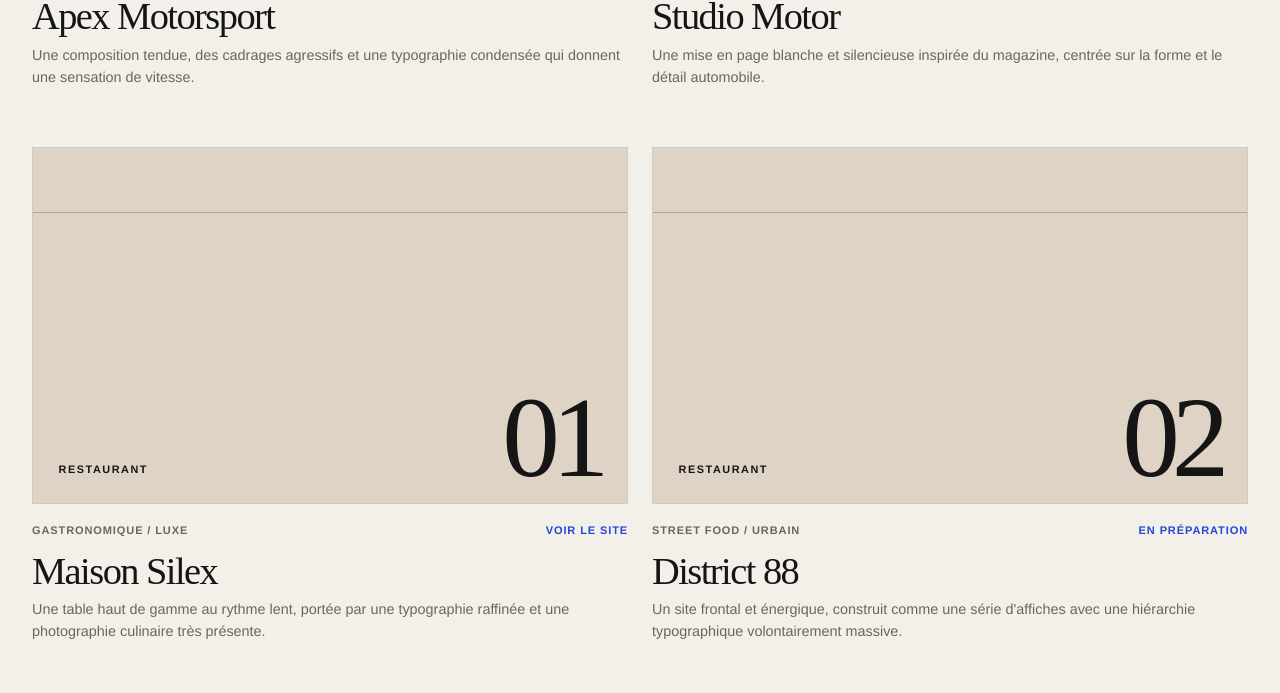
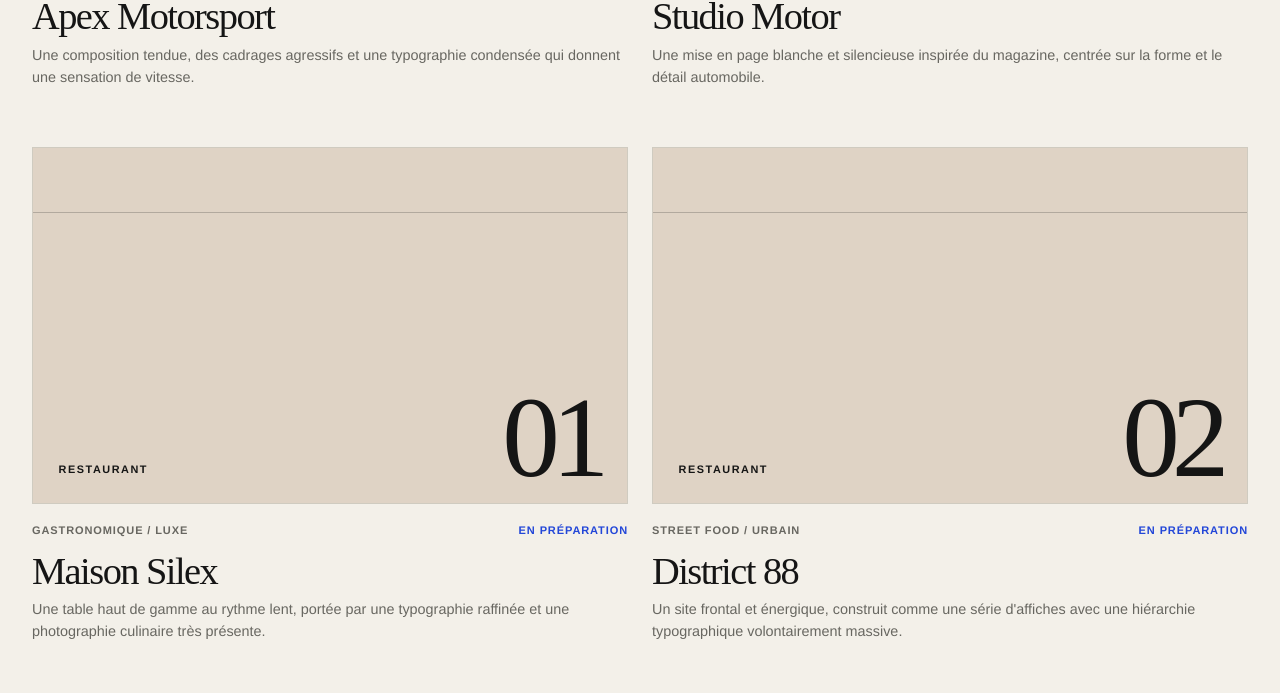
Before and after one commit to maxberck/portfolio-sites, a Next.js app: page / in a window 1280 px wide. Shown: the part 2982-3675 px from the top of the page. Built offline with nearby package versions, Linux system fonts and the light colour scheme; no server answers.

Commit message:
feat: prepare Kuro preview and pause Silex publication

```diff
--- a/src/portfolio/data/sites.ts
+++ b/src/portfolio/data/sites.ts
@@ -90,7 +90,7 @@ export const portfolioSites: PortfolioSite[] = [
     direction: "Gastronomique / luxe",
     summary: "Une table haut de gamme au rythme lent, portée par une typographie raffinée et une photographie culinaire très présente.",
     href: "/sites/restaurant-01",
-    status: "available",
+    status: "planned",
   },
   {
     id: "restaurant-02",
@@ -118,6 +118,13 @@ export const portfolioSites: PortfolioSite[] = [
     summary: "Un restaurant japonais contemporain fondé sur le vide, la précision, les lignes fines et une palette ivoire, charbon et rouge laqué.",
     href: "/sites/restaurant-04",
     status: "available",
+    preview: {
+      src: "/previews/restaurant-04-home.webp",
+      alt: "Aperçu de la page d'accueil du restaurant japonais Kuro",
+      width: 1440,
+      height: 1000,
+      focalPosition: "center top",
+    },
   },
   {
     id: "coiffure-01",
```
